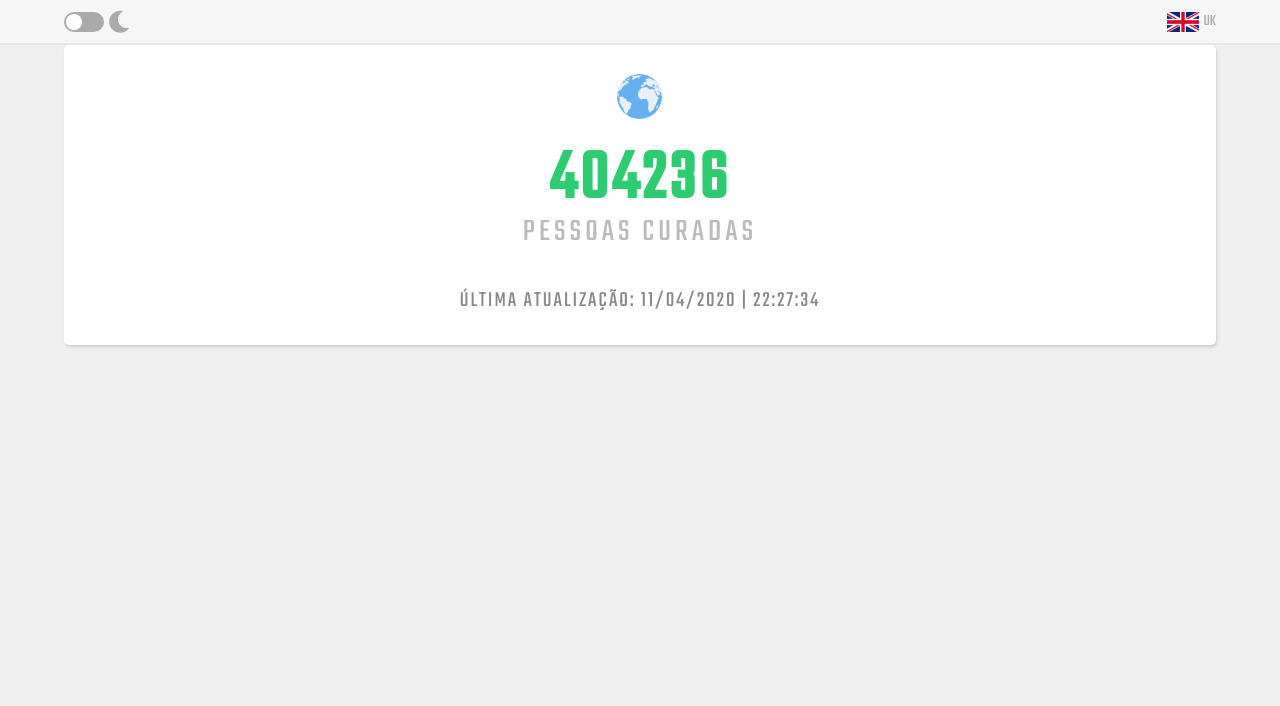
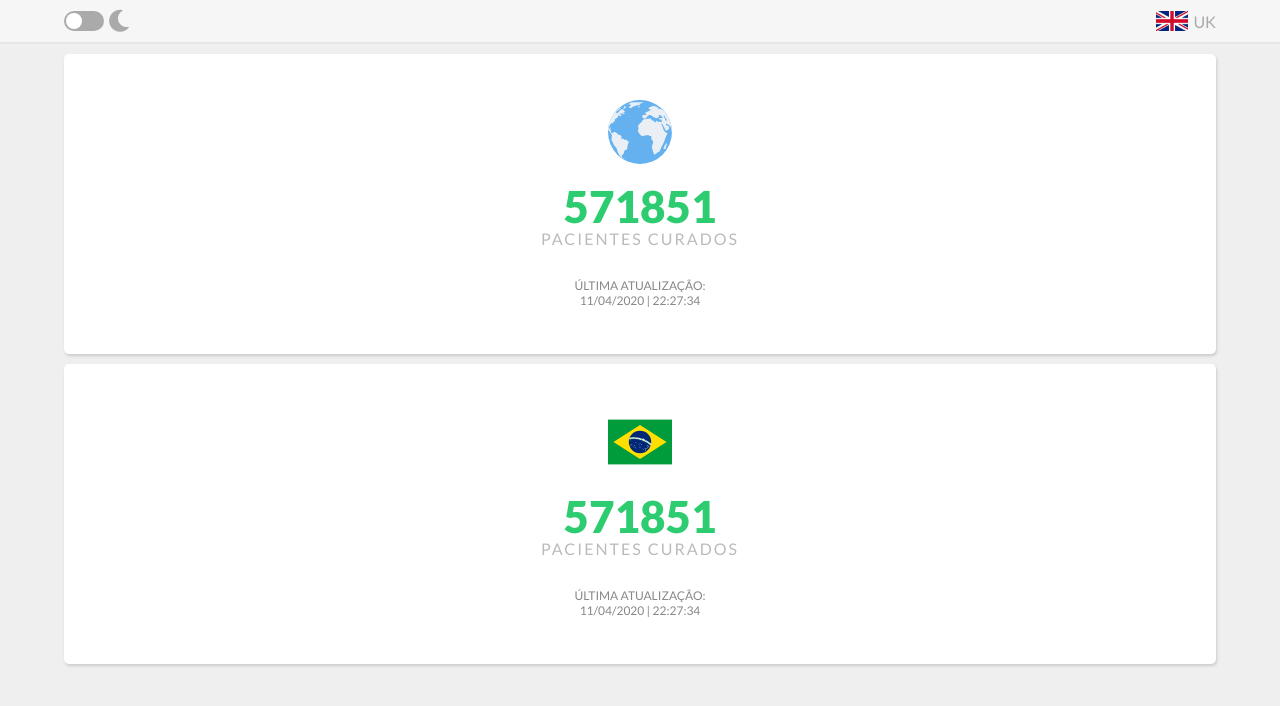
Before and after one commit to lucasfber/rectra-app, a React (Create React App) app: page / in a window 1280 px wide. Shown: the top 706 px of the page. Built offline with nearby package versions, Linux system fonts and the light colour scheme.

Commit message:
Card style done

```diff
--- a/src/App.js
+++ b/src/App.js
@@ -2,6 +2,9 @@ import React, { useState } from "react"
 import "./App.scss"
 import Card from "./Card"
 import ToggleBar from "./ToggleBar"
+import globe from "./assets/img/globe.svg"
+import brazil from "./assets/img/brazil.svg"
+import darkGlobe from "./assets/img/dark-globe.svg"
 
 function App() {
   const [darkMode, setDarkMode] = useState(false)
@@ -14,7 +17,8 @@ function App() {
     <div className={darkMode ? `App dark` : `App`}>
       <ToggleBar />
       <div className="container">
-        <Card />
+        <Card image={globe} />
+        <Card image={brazil} />
       </div>
     </div>
   )
--- a/src/App.scss
+++ b/src/App.scss
@@ -1,8 +1,9 @@
-@import url("https://fonts.googleapis.com/css2?family=Teko:wght@300;400&display=swap");
-
+//@import url("https://fonts.googleapis.com/css2?family=Teko:wght@300;400&display=swap");
+@import url('https://fonts.googleapis.com/css2?family=Lato:wght@300;400;900&display=swap');
 body {
   box-sizing: border-box;
-  font-family: "Teko", sans-serif;
+  /* font-family: "Teko", sans-serif; */
+  font-family: "Lato", sans-serif;
 }
 
 img {
--- a/src/Card/index.jsx
+++ b/src/Card/index.jsx
@@ -1,17 +1,17 @@
 import React from "react"
 import "./style.scss"
-import globe from "../assets/img/globe.svg"
-import brazil from "../assets/img/brazil.png"
-import darkGlobe from "../assets/img/dark-globe.svg"
 
-const Card = ({ type }) => {
+const Card = ({ type, image }) => {
   return (
     <div className={`card ${type}`}>
       <div className="card__inner">
-        <img src={type ? darkGlobe : globe} alt="" />
-        <h2>404236</h2>
-        <p className="covered">Pessoas curadas</p>
-        <p className="last-update">Última Atualização: 11/04/2020 | 22:27:34</p>
+        <img src={image} alt="" />
+        <h2>571851</h2>
+        <p className="covered">Pacientes curados</p>
+        <p className="last-update">
+          Última Atualização:
+          <span>11/04/2020 | 22:27:34</span>
+        </p>
       </div>
     </div>
   )
--- a/src/Card/style.scss
+++ b/src/Card/style.scss
@@ -2,15 +2,17 @@
   background-color:  #202133;
   background-color: white;
   //border: 1px solid #ccc;
+  margin: 10px 0;
   border-radius: 5px;
   box-shadow: 1px 2px 3px #ccc;
   color: #2ecc71;
   min-height: 300px;
   width: 100%;
   display: flex;
-  align-items: center;
+  //align-items: center;
   justify-content: center;
   padding: 0 16px;
+
   &.dark {
     background-color:  #202133;
   }
@@ -18,31 +20,41 @@
 
 .card__inner {
   text-transform: uppercase;
+  display: flex;
+    flex-direction: column;
+    align-items: center;
+    justify-content: center;
 
   img {
-    width: 45px;
+    width: 64px;
+    height: 64px;
   }
 
   h2 {
     word-break: break-all;
-    font-size: 72px;
+    font-size: 44px;
     text-align: center;
     line-height: 0.8;
     margin-top: 25px;
-    letter-spacing: 4px;
+    //letter-spacing: 2px;
   }
 
   .covered {
-    font-size: 32px;
+    //font-size: 32px;
     color: #bbb;
-    letter-spacing: 4px;
+    margin-top: 5px;
+    letter-spacing: 2px;
   }
 
   .last-update {
     margin-top: 30px;
-    font-size: 22px;
+    font-size: 12px;
+    //font-size: 22px;
     color: #888;
-    letter-spacing: 2px;
+    //letter-spacing: 2px;
+    span {
+      display: block;
+    }
   }
 }
 
--- a/src/index.scss
+++ b/src/index.scss
@@ -4,6 +4,10 @@
   padding: 0;
   margin: 0;
   box-sizing: border-box;
+}
+
+html {
+  background-color: #efefef;
 }
 
 body {
```
Also changed, not shown: src/assets/img/brazil.svg (added).
